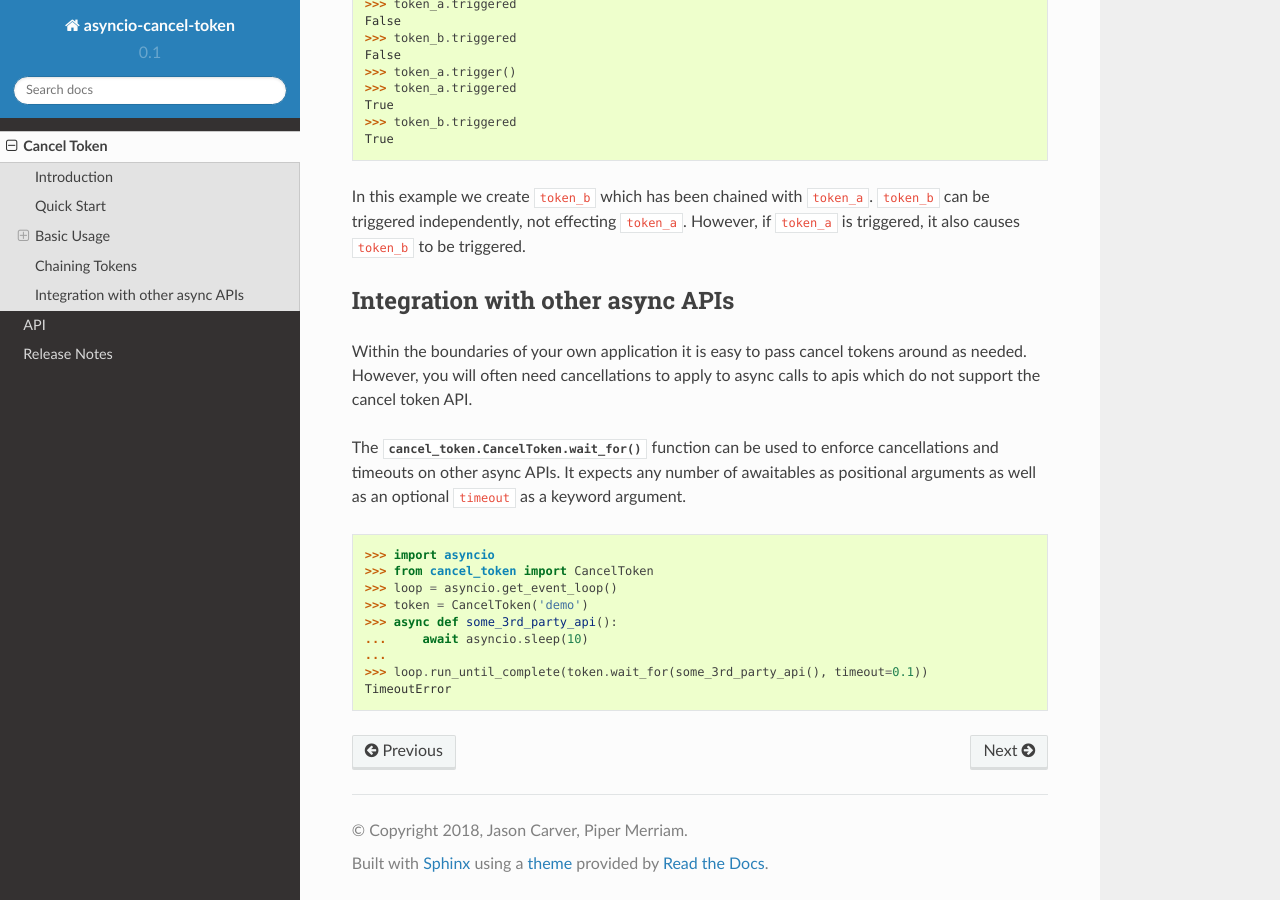
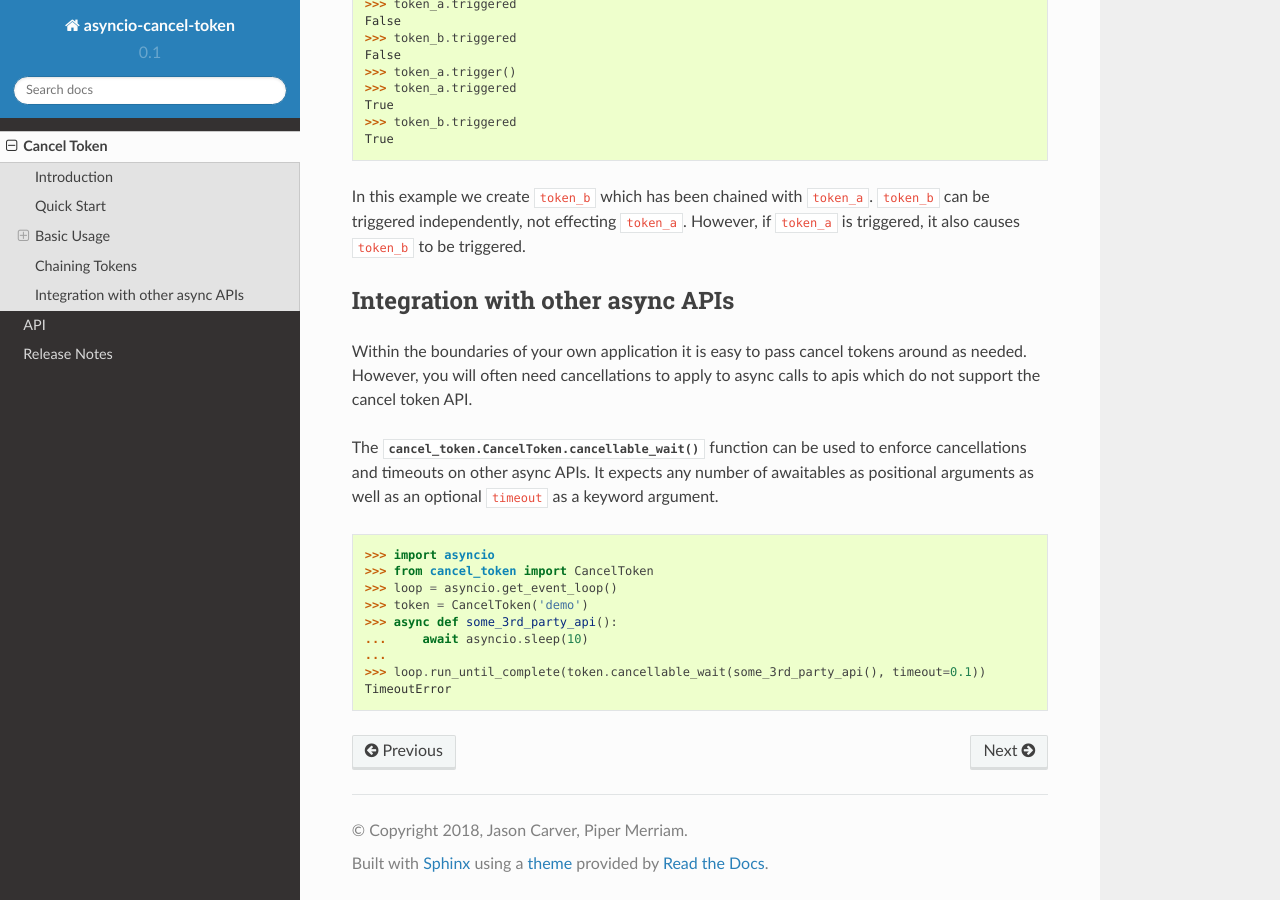
Before and after one commit to ethereum/asyncio-cancel-token, a Sphinx documentation site: the page built from docs/cancel_token.rst, in a window 1280 px wide and 900 px high, scrolled down 1930 px. Built offline with Sphinx 7.4.7 and the Read the Docs theme 2.0.0, drawn with Linux system fonts in a browser that asks for light colours.

Commit message:
rename CancelToken.wait_for to cancellable_wait

```diff
--- a/docs/cancel_token.rst
+++ b/docs/cancel_token.rst
@@ -131,7 +131,7 @@ Within the boundaries of your own application it is easy to pass cancel tokens
 around as needed.  However, you will often need cancellations to apply to async
 calls to apis which do not support the cancel token API.
 
-The :meth:`cancel_token.CancelToken.wait_for` function can be used to enforce
+The :meth:`cancel_token.CancelToken.cancellable_wait` function can be used to enforce
 cancellations and timeouts on other async APIs.  It expects any number of
 awaitables as positional arguments as well as an optional ``timeout`` as a
 keyword argument.
@@ -145,5 +145,5 @@ keyword argument.
     >>> async def some_3rd_party_api():
     ...     await asyncio.sleep(10)
     ...
-    >>> loop.run_until_complete(token.wait_for(some_3rd_party_api(), timeout=0.1))
+    >>> loop.run_until_complete(token.cancellable_wait(some_3rd_party_api(), timeout=0.1))
     TimeoutError
```
Also changed, not shown: 2 other files.
